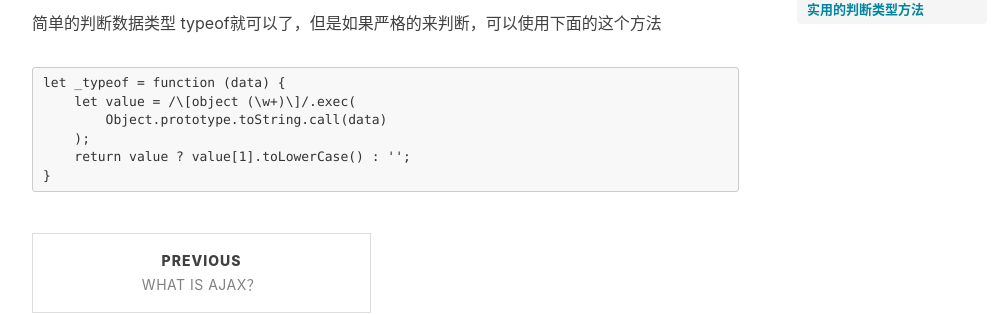
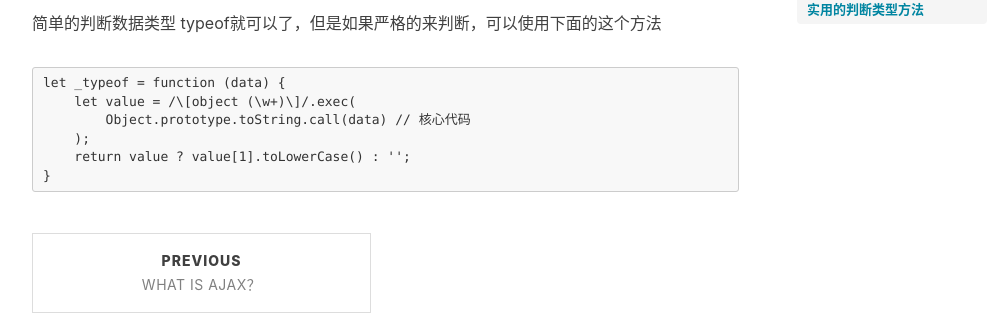
Before and after one commit to codingwithdeft/codingwithdeft.github.io, a Jekyll site: the page built from _posts/2020-06-20-JavaScript数据类型.md, in a window 1280 px wide and 900 px high, scrolled down 1413 px. Shown: the part 185-500 px from the top of the window, without its empty margins (233-1239 px from the left). Built offline with Jekyll 4.4.1, drawn with Linux system fonts in a browser that asks for light colours; nearby versions of some CDN libraries; comment, search, counter and statistics services are not loaded.

Commit message:
Update 2020-06-20-JavaScript数据类型.md

```diff
--- a/_posts/2020-06-20-JavaScript数据类型.md
+++ b/_posts/2020-06-20-JavaScript数据类型.md
@@ -47,7 +47,7 @@ null是空指针但未用,有个占位符,undefined连指针都没有,也没有
 
     let _typeof = function (data) {
         let value = /\[object (\w+)\]/.exec(
-            Object.prototype.toString.call(data)
+            Object.prototype.toString.call(data) // 核心代码
         );
         return value ? value[1].toLowerCase() : '';
     }
```
